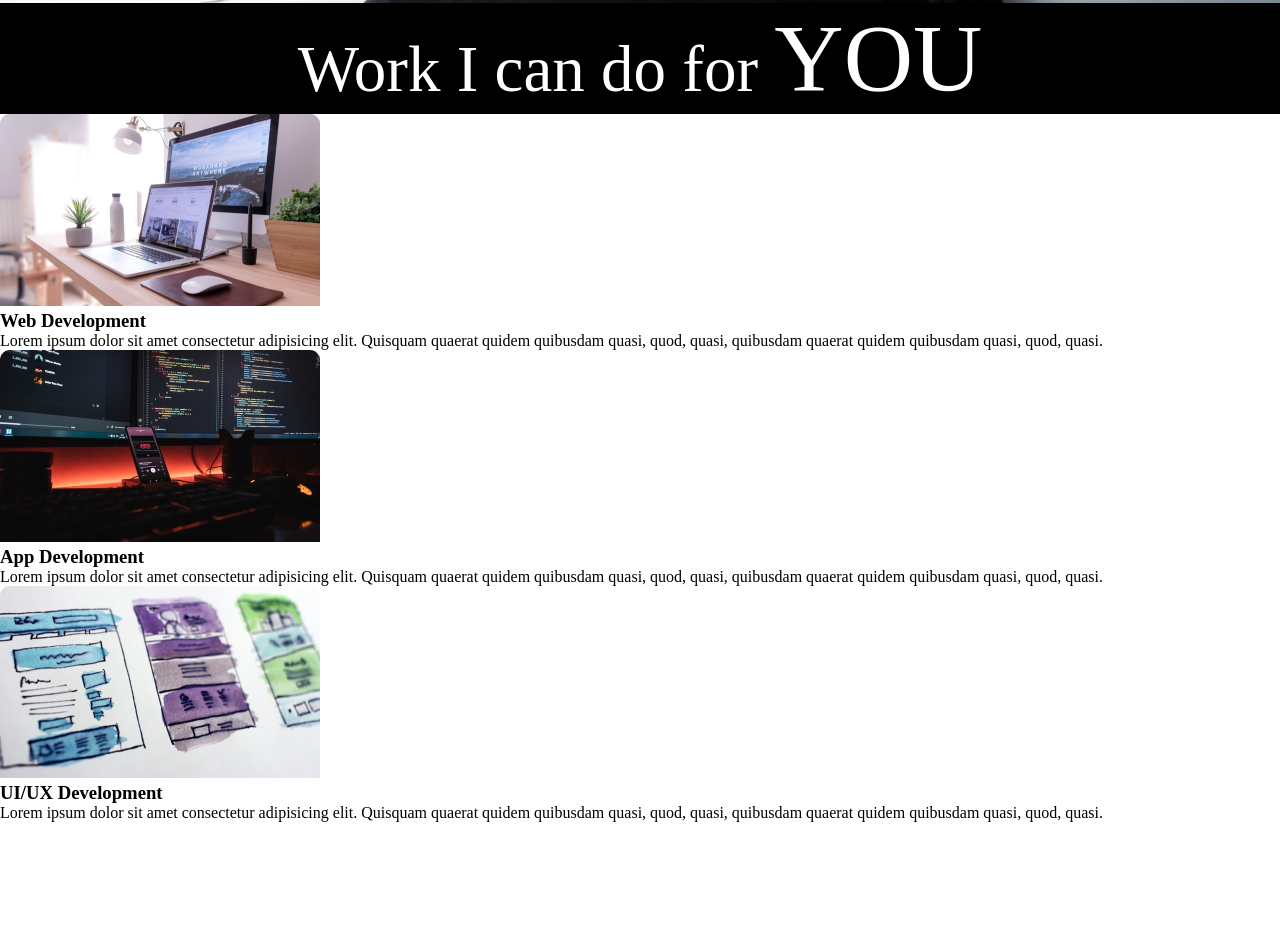
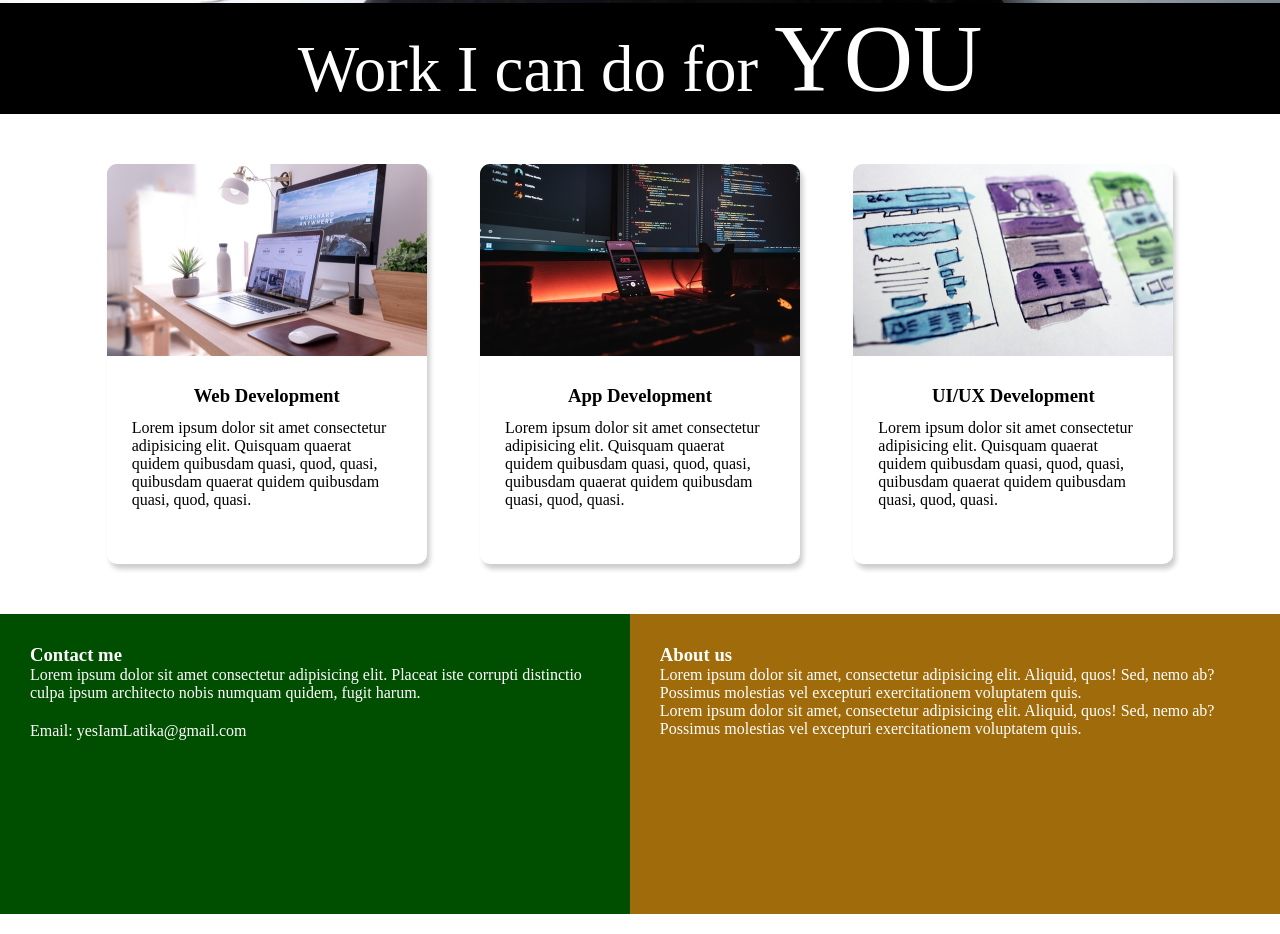
Before and after one commit to latikaguptak/HTML_CSS_Projects, a plain HTML site: page index.html in a window 1280 px wide. Shown: the part 797-1731 px from the top of the page. Before the commit the page ends 1619 px from the top, so only its background shows below. Drawn offline with Linux system fonts and the light colour scheme.

Commit message:
All files created

```diff
--- a/index.html
+++ b/index.html
@@ -1,58 +1,80 @@
 <!DOCTYPE html>
 <html lang="en">
   <head>
-    <meta charset="UTF-8">
-    <meta name="viewport" content="width=device-width, initial-scale=1.0">
-    <title>Portfolio | Developer_Landing_Page </title>
-    <link rel="stylesheet" href="style.css">
+    <meta charset="UTF-8" />
+    <meta name="viewport" content="width=device-width, initial-scale=1.0" />
+    <title>Portfolio | Developer_Landing_Page</title>
+    <link rel="stylesheet" href="style.css" />
   </head>
   <body>
     <section class="section1">
       <div class="text_container">
-            <h2> <span class="text_design">Hi</span>, I am Latika Gupta</h2>
+        <h2><span class="text_design">Hi</span>, I am Latika Gupta</h2>
         <h1 class="text_design">Full Stack Developer</h1>
       </div>
     </section>
     <section class="black_box">
-        <h2> Work I can do for <Span>YOU</Span></h2>
+      <h2>Work I can do for <span>YOU</span></h2>
     </section>
     <section class="work">
+      <div class="grid_item">
         <div class="card">
           <div class="image_container">
-                <img src="image/web.png" alt="Web Development">
+            <img src="image/web.png" alt="Web Development" />
           </div>
           <div class="card_container">
             <h3>Web Development</h3>
-                <p>Lorem ipsum dolor sit amet consectetur adipisicing elit. Quisquam quaerat quidem quibusdam quasi, quod, quasi, quibusdam quaerat quidem quibusdam quasi, quod, quasi.</p>
-            </div>
-
+            <p>
+              Lorem ipsum dolor sit amet consectetur adipisicing elit. Quisquam
+              quaerat quidem quibusdam quasi, quod, quasi, quibusdam quaerat
+              quidem quibusdam quasi, quod, quasi.
+            </p>
           </div>
         </div>
+      </div>
+      <div class="grid_item">
         <div class="card">
           <div class="image_container">
-                <img src="image/mobile.png" alt="App Development">
+            <img src="image/mobile.png" alt="App Development" />
           </div>
           <div class="card_container">
             <h3>App Development</h3>
-                <p>Lorem ipsum dolor sit amet consectetur adipisicing elit. Quisquam quaerat quidem quibusdam quasi, quod, quasi, quibusdam quaerat quidem quibusdam quasi, quod, quasi.</p>
-            </div>
-
+            <p>
+              Lorem ipsum dolor sit amet consectetur adipisicing elit. Quisquam
+              quaerat quidem quibusdam quasi, quod, quasi, quibusdam quaerat
+              quidem quibusdam quasi, quod, quasi.
+            </p>
           </div>
         </div>
+      </div>
+      <div class="grid_item">
         <div class="card">
           <div class="image_container">
-                <img src="image/uiux.png" alt="UI/UX Development">
+            <img src="image/uiux.png" alt="UI/UX Development" />
           </div>
           <div class="card_container">
             <h3>UI/UX Development</h3>
-                <p>Lorem ipsum dolor sit amet consectetur adipisicing elit. Quisquam quaerat quidem quibusdam quasi, quod, quasi, quibusdam quaerat quidem quibusdam quasi, quod, quasi.</p>
+            <p>
+              Lorem ipsum dolor sit amet consectetur adipisicing elit. Quisquam
+              quaerat quidem quibusdam quasi, quod, quasi, quibusdam quaerat
+              quidem quibusdam quasi, quod, quasi.
+            </p>
           </div>
-
         </div>
       </div>
     </section>
+    <section class="bottom_section">
+        <div class="contact">
+            <h3>Contact me</h3>
+            <p>Lorem ipsum dolor sit amet consectetur adipisicing elit. Placeat iste corrupti distinctio culpa ipsum architecto nobis numquam quidem, fugit harum.</p>
+            <p>Email: yesIamLatika@gmail.com</p>
 
-
-
+        </div>
+        <div class="about">
+            <h3>About us</h3>
+            <p>Lorem ipsum dolor sit amet, consectetur adipisicing elit. Aliquid, quos! Sed, nemo ab? Possimus molestias vel excepturi exercitationem voluptatem quis.</p>
+            <p>Lorem ipsum dolor sit amet, consectetur adipisicing elit. Aliquid, quos! Sed, nemo ab? Possimus molestias vel excepturi exercitationem voluptatem quis.</p>
+        </div>
+    </section>
   </body>
 </html>
--- a/style.css
+++ b/style.css
@@ -51,6 +51,56 @@ background-color: unchanged;
     font-weight: 400;
     font-size: 96px;
 }
+.grid_item{
+    display: flex;
+    justify-content: center;
+    align-items: center;
+}
 .work{
     display: grid;
+    gap: 20px !important;
+
+    grid-template-columns: repeat(auto-fit, minmax(320px, 1fr));
+    max-width: 1100px !important;
+    margin: 50px auto;
 }
+.card{
+    max-width: 320px;
+    height: 400px;
+    border-radius: 10px;
+    box-shadow: 3px 5px 5px rgba(1,1,1,0.2);
+    transition: 0.3s ease-in-out;
+
+
+}
+
+.card:hover{
+    transform: scale(1.04);
+    transition: 0.3s ease-in-out;
+    box-shadow: 3px 5px 5px rgba(1,1,1,0.2);
+}
+.card_container{
+    padding: 25px;
+}
+.card_container h3{
+    margin-bottom: 12px;
+    text-align: center;
+}
+.bottom_section{
+    display: flex;
+}
+.contact{
+    background-color: rgb(0, 78, 0);
+}
+.about{
+    background-color: rgb(159, 107, 11);
+}
+.contact,.about{
+    min-height: 300px;
+    padding: 30px;
+    color: #ffffff;
+    margin-bottom: 20px;
+}
+.about, .contact p{
+    margin-bottom: 20px;
+}
```
Lines whose indentation alone changed are shown as unchanged.
